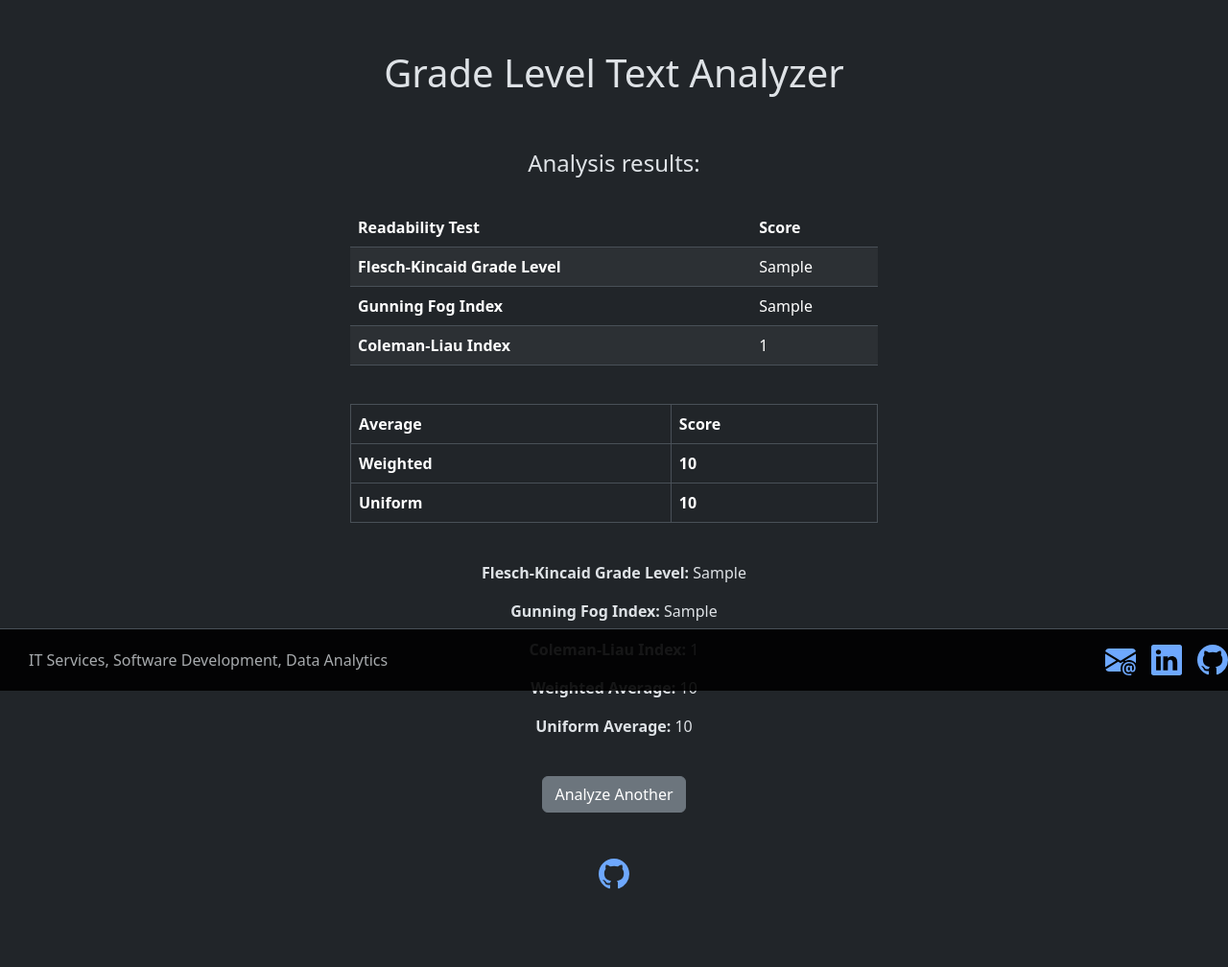
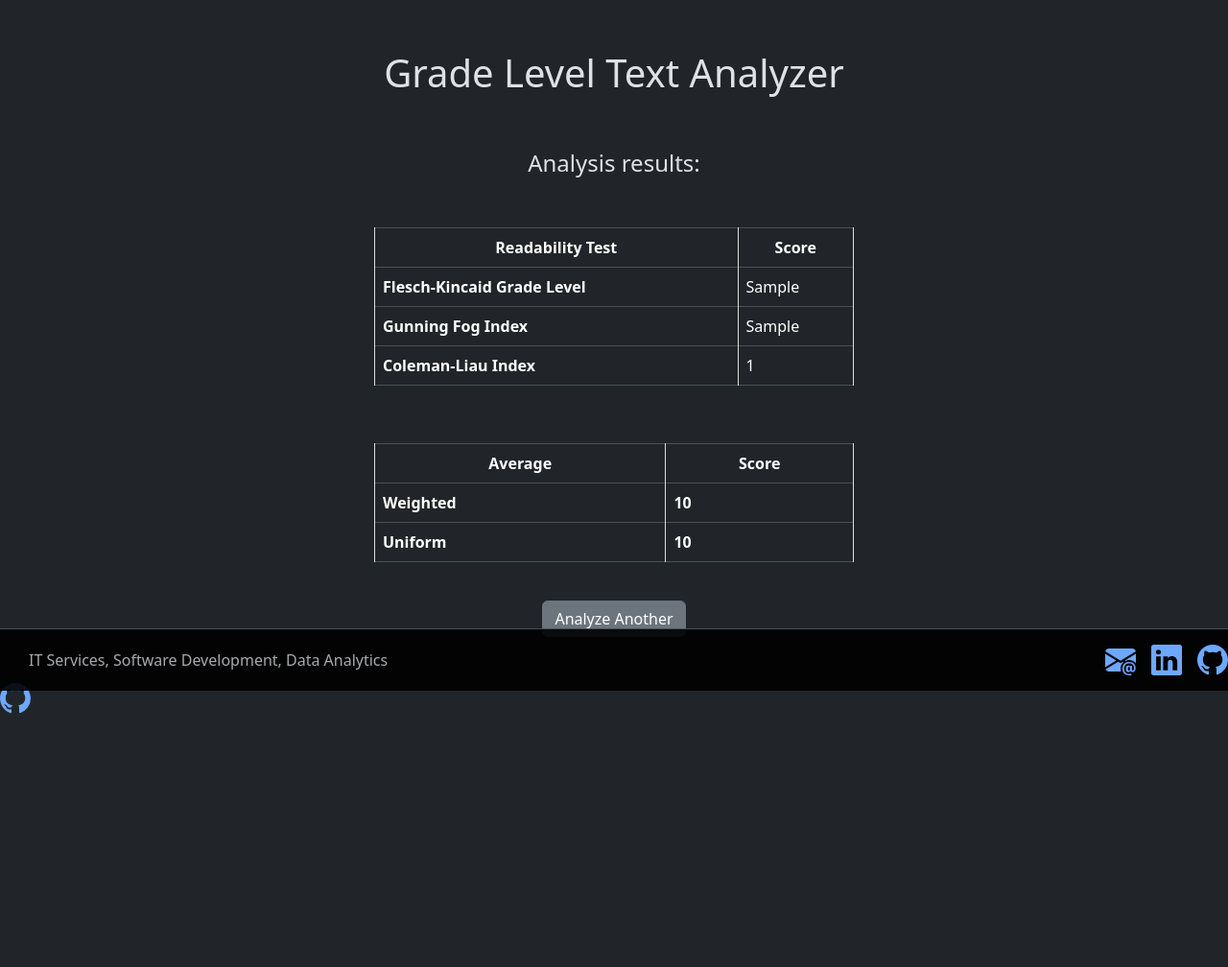
Before and after one commit to BenCritt/profile_workspace_heroku, a Django app: template projects/templates/projects/grade_level_results.html in a window 1280 px wide. Shown: the part 80-1088 px from the top of the page at 96% size. After the commit the page ends 824 px from the top, so only its background shows below. Run offline with Django 3.2, Linux system fonts and the light colour scheme; the template is opened without the code that fills it: most values are stand-ins (such as "Sample title", 1, 10 or a date in 2020); some libraries are stand-ins or nearby versions.

Commit message:
Improving UX for Grade Level Text Analyzer

```diff
--- a/projects/templates/projects/grade_level_results.html
+++ b/projects/templates/projects/grade_level_results.html
@@ -1,6 +1,58 @@
 <!-- This loads the standard navbar, footer, styles, and scripts shared by every webpage on this site. -->
 {% extends "projects/base.html" %}
 {% block page_head %}
+{% block styles %}
+    <!-- Custom CSS styles for the Readability Results -->
+    <style>
+        .table-container {
+            width: 100%;    /* Ensures the container takes the full width */
+            overflow-x: auto; /* Ensures no horizontal overflow on smaller screens */
+        }
+        .table {
+            width: 100%;    /* Table takes the full width of the container */
+            border-collapse: collapse;  /* Merges table borders */
+            margin-top: 20px;   /* Adds space above the table */
+            table-layout: auto; /* Allow table to adjust automatically */
+        }
+        .table th {
+            padding: 8px;  /* Adjusted padding for better readability */
+            text-align: center;   /* Aligns text to the center for table headers */
+            border: 1px solid #ddd; /* Adds border around cells */
+            vertical-align: middle; /* Aligns content vertically in the middle */
+            word-break: break-word; /* Break long words to fit within the cell */
+            background-color: #f2f2f2;  /* Sets background color for table headers */
+        }
+        .table td {
+            padding: 8px;  /* Adjusted padding for better readability */
+            text-align: left;   /* Aligns text to the left for table data cells */
+            border: 1px solid #ddd; /* Adds border around cells */
+            vertical-align: middle; /* Aligns content vertically in the middle */
+            word-break: break-word; /* Break long words to fit within the cell */
+        }
+        .table tr:nth-child(even) {
+            background-color: #f9f9f9;  /* Alternates row colors for readability */
+        }
+        .table tr:hover {
+            background-color: #f1f1f1;  /* Changes background on hover for better interactivity */
+        }
+        ul {
+            margin: 0;  /* Removes margin */
+            padding-left: 20px; /* Adds padding to the left */
+            list-style-type: none; /* Removes bullet points from the list */
+        }
+        .centered-content {
+            text-align: center; /* Centers the content */
+        }
+
+        /* Media Query for Smaller Screens */
+        @media (max-width: 500px) {
+            .table th, .table td {
+                font-size: 12px; /* Smaller font size for better fit */
+                padding: 6px; /* Reduced padding */
+            }
+        }
+    </style>
+{% endblock styles %}
 <!-- Defines meta tags specific to this page, enhancing SEO and social media sharing. -->
 {% block meta_tags %}
 <meta name="description" content="The Grade Level Text Analyzer takes an excerpt of text and determines an appropriate grade level for that text.  This analyzer uses three different indices: Flesch-Kincaid, Gunning Fog, and Coleman-Liau.  All three scores are given, as well as uniform and weighted averages.">
@@ -15,51 +67,19 @@
 <center>
 <h1>Grade Level Text Analyzer</h1><br>
 <!--
-<center>
-  <h4>Analysis Results</h4><br>
-  <div class = "table-container" style = "width: 100%; max-width: 750px;">
-    <table class="table">
-      <tr>
-          <th>Readability Test</th>
-          <th>Score</th>
-      </tr>
-      <tr>
-          <td><strong>Flesch-Kincaid Grade Level</strong></td>
-          <td>{{ results.flesch_kincaid_grade }}</td>
-      </tr>
-      <tr>
-          <td><strong>Gunning Fog Index</strong></td>
-          <td>{{ results.gunning_fog }}</td>
-      </tr>
-      <tr>
-          <td><strong>Coleman-Liau Index</strong></td>
-          <td>{{ results.coleman_liau_index }}</td>
-      </tr>
-    </table>
-  </div>
-  <br>
-  <div class = "table-container" style = "width: 100%; max-width: 750px;">
-    <table class="table">
-      <tr>
-          <th>Average</th>
-          <th>Score</th>
-      </tr>
-      <tr>
-          <td><strong>Weighted</strong></td>
-          <td>{{ results.average_score }}</td>
-      </tr>
-      <tr>
-          <td><strong>Uniform</strong></td>
-          <td>{{ results.uniform_average_score }}</td>
-      </tr>
-    </table>
-  </div>
-</center>
+<p><strong>Flesch-Kincaid Grade Level: </strong>{{ results.flesch_kincaid_grade }}</p>
+<p><strong>Gunning Fog Index: </strong>{{ results.gunning_fog }}</p>
+<p><strong>Coleman-Liau Index: </strong>{{ results.coleman_liau_index }}</p>
+
+<p><strong>Weighted Average: </strong>{{ results.average_score }}</p>
+<p><strong>Uniform Average: </strong>{{ results.uniform_average_score }}</p>
+<br>
 -->
 <br>
 <h4>Analysis results:</h4><br>
-<div class="table-container" style="width: 100%; max-width: 550px; margin: auto;">
-  <table class="table table-striped">
+<div class="table-container" style="width: 100%; max-width: 500px; margin: auto;">
+  <!-- Displays the scores from various readability tests. -->
+  <table class="table table-bordered">
       <thead>
           <tr>
               <th>Readability Test</th>
@@ -83,7 +103,8 @@
   </table>
 </div>
 <br>
-<div class="table-container" style="width: 100%; max-width: 550px; margin: auto;">
+<!-- Displays calculated averages of the scores. -->
+<div class="table-container" style="width: 100%; max-width: 500px; margin: auto;">
   <table class="table table-bordered">
       <thead>
           <tr>
@@ -104,17 +125,10 @@
   </table>
 </div>
 <br>
-<!-- Displays the scores from various readability tests. -->
-<p><strong>Flesch-Kincaid Grade Level: </strong>{{ results.flesch_kincaid_grade }}</p>
-<p><strong>Gunning Fog Index: </strong>{{ results.gunning_fog }}</p>
-<p><strong>Coleman-Liau Index: </strong>{{ results.coleman_liau_index }}</p>
-<!-- Displays calculated averages of the scores. -->
-<p><strong>Weighted Average: </strong>{{ results.average_score }}</p>
-<p><strong>Uniform Average: </strong>{{ results.uniform_average_score }}</p>
-<br>
 <!-- Button to return to the text input page for a new analysis. -->
 <button type="button" class="btn btn-secondary" onclick="window.location.href='/projects/grade_level_analyzer/'">Analyze Another</button>
 <br><br><br>
+</center>
 <!-- Link to the GitHub repository for users interested in the project's source code. -->
 <a href = "https://github.com/BenCritt/grade_level_analyzer" target="_blank" rel="noopener noreferrer" data-toggle="tooltip" title="View the source code for this app."><svg xmlns="http://www.w3.org/2000/svg" width="32" height="32" fill="currentColor" class="bi bi-github" viewBox="0 0 16 16">
   <path d="M8 0C3.58 0 0 3.58 0 8c0 3.54 2.29 6.53 5.47 7.59.4.07.55-.17.55-.38 0-.19-.01-.82-.01-1.49-2.01.37-2.53-.49-2.69-.94-.09-.23-.48-.94-.82-1.13-.28-.15-.68-.52-.01-.53.63-.01 1.08.58 1.23.82.72 1.21 1.87.87 2.33.66.07-.52.28-.87.51-1.07-1.78-.2-3.64-.89-3.64-3.95 0-.87.31-1.59.82-2.15-.08-.2-.36-1.02.08-2.12 0 0 .67-.21 2.2.82.64-.18 1.32-.27 2-.27.68 0 1.36.09 2 .27 1.53-1.04 2.2-.82 2.2-.82.44 1.1.16 1.92.08 2.12.51.56.82 1.27.82 2.15 0 3.07-1.87 3.75-3.65 3.95.29.25.54.73.54 1.48 0 1.07-.01 1.93-.01 2.2 0 .21.15.46.55.38A8.012 8.012 0 0 0 16 8c0-4.42-3.58-8-8-8z"/>
```
